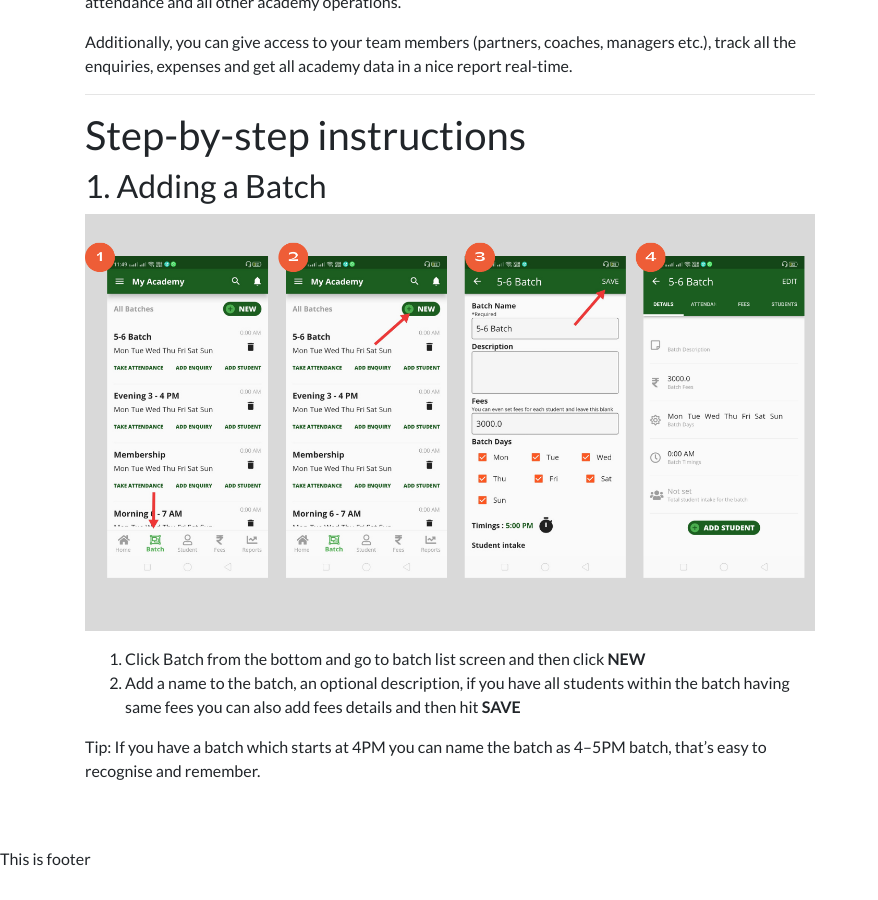
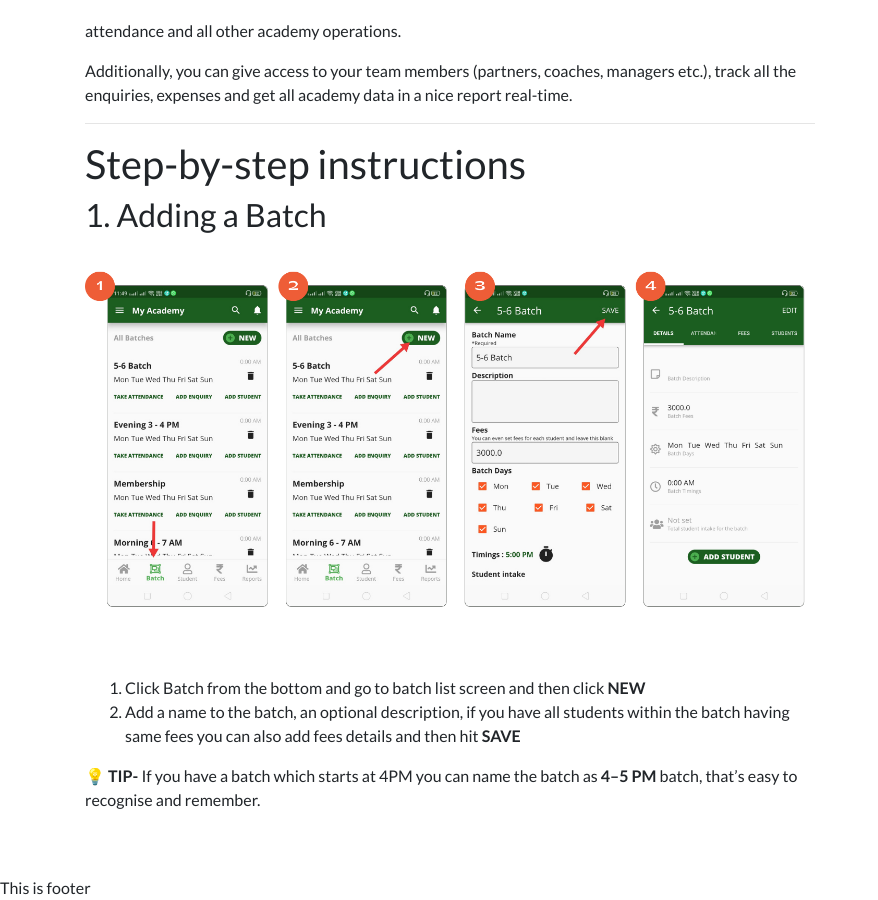
Before and after one commit to SampatDixit/sampatdixit.github.io, a Jekyll site: the page built from _posts/drive/guide/2023-09-23-getting-started.md, in a window 1280 px wide and 900 px high, scrolled down 959 px. Shown: the whole window, without its empty margins (0-878 px from the left). Built offline with Jekyll 4.4.1, drawn with Linux system fonts in a browser that asks for light colours; emoji names are drawn with the system emoji font; before the commit the page ends 1830 px from its top, so only the background shows below that.

Commit message:
Latest changes

```diff
--- a/Gemfile
+++ b/Gemfile
@@ -17,3 +17,4 @@ gem "webrick"
 # uncomment the line below. To upgrade, run `bundle update github-pages`.
 gem "github-pages", group: :jekyll_plugins
 gem 'jekyll-redirect-from'
+gem 'jemoji'
--- a/_config.yml
+++ b/_config.yml
@@ -29,6 +29,7 @@ plugins:
   - jekyll-feed
   - jekyll-sitemap
   - jekyll-redirect-from
+  - jemoji
 
 # A list of the pages to display in the navigation bar
 header_pages:
--- a/_includes/header.html
+++ b/_includes/header.html
@@ -1,4 +1,4 @@
-<nav class="navbar navbar-expand-lg bg-light">
+<nav class="navbar navbar-expand-lg bg-white shadow">
   <div class="container">
     <a class="navbar-brand" rel="author" href="{{ "/" | relative_url }}">
       <img src="/assets/img/logo_new.png" width="100" alt="">
--- a/_layouts/bb_guide_post.html
+++ b/_layouts/bb_guide_post.html
@@ -22,14 +22,16 @@ layout: bb_default
 
 
     {% if page.image %}
-      <div class="row">
+    <div class="row">
+      <div class="col-12 col-lg-8">
         <img alt="{{page.imagealt}}" src="{{page.image}}" />
       </div>
+    </div>
 
-      {% endif %}
+    {% endif %}
 
 
-    <section>
+    <section class="mt-3">
 
       <div class="row">
         <!-- Guide content -->
--- a/_posts/drive/guide/2023-09-23-getting-started.md
+++ b/_posts/drive/guide/2023-09-23-getting-started.md
@@ -36,4 +36,4 @@ Additionally, you can give access to your team members (partners, coaches, manag
 1. Click Batch from the bottom and go to batch list screen and then click **NEW**
 2. Add a name to the batch, an optional description, if you have all students within the batch having same fees you can also add fees details and then hit **SAVE**
 
-> Tip: If you have a batch which starts at 4PM you can name the batch as 4–5PM batch, that’s easy to recognise and remember.
+:bulb: **TIP-** If you have a batch which starts at 4PM you can name the batch as **4–5 PM** batch, that’s easy to recognise and remember.
--- a/pages/guide.html
+++ b/pages/guide.html
@@ -13,7 +13,7 @@ redirect_from:
     <div class="jumbotron p-4 p-md-5 rounded bg-white border">
         <div class="row">
             <div class="col-12 col-md-6">
-                <img src="https://miro.medium.com/v2/resize:fit:720/format:webp/1*heeSvDKyk33oMdnUmgPvwg.png" />
+                <img src="/assets/img/drive/guide/getting-started.png" />
 
             </div>
             <div class="col-12 col-md-6 px-0">
```
Also changed, not shown: other parts of _posts/drive/guide/2023-09-23-getting-started.md (+1 -1 lines), assets/img/drive/guide/getting-started.png (added), assets/img/drive/guide/new-batch-flow.png.
